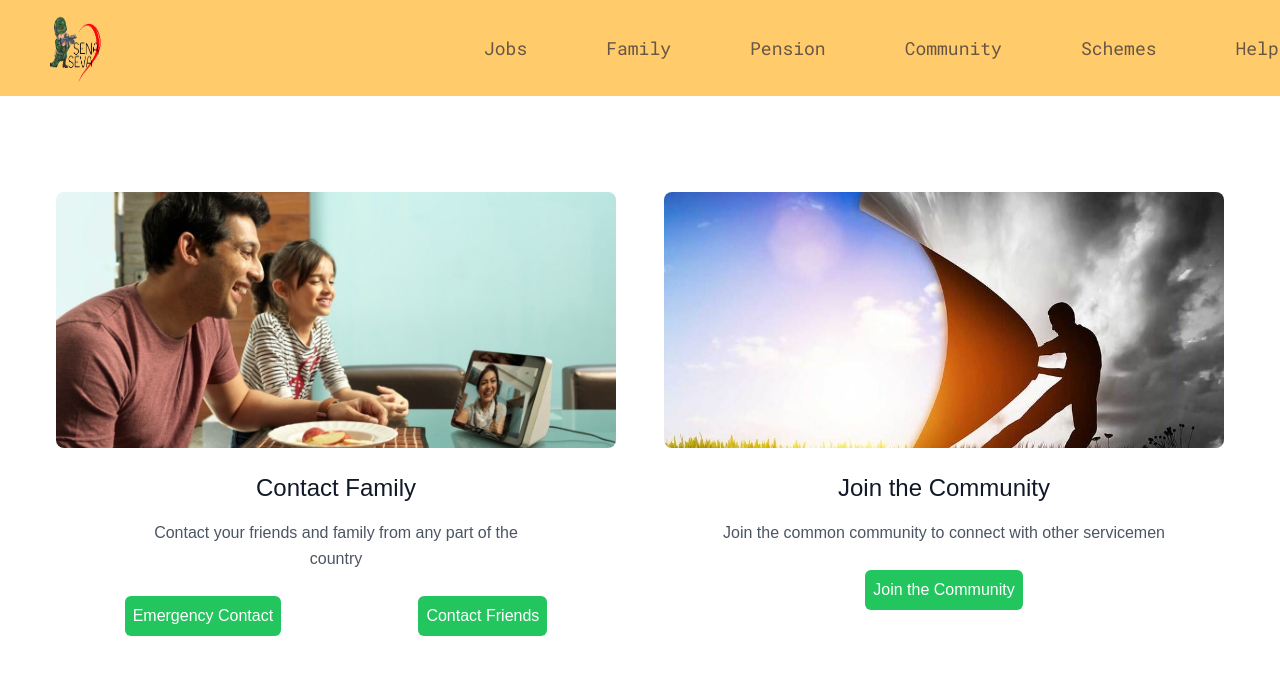
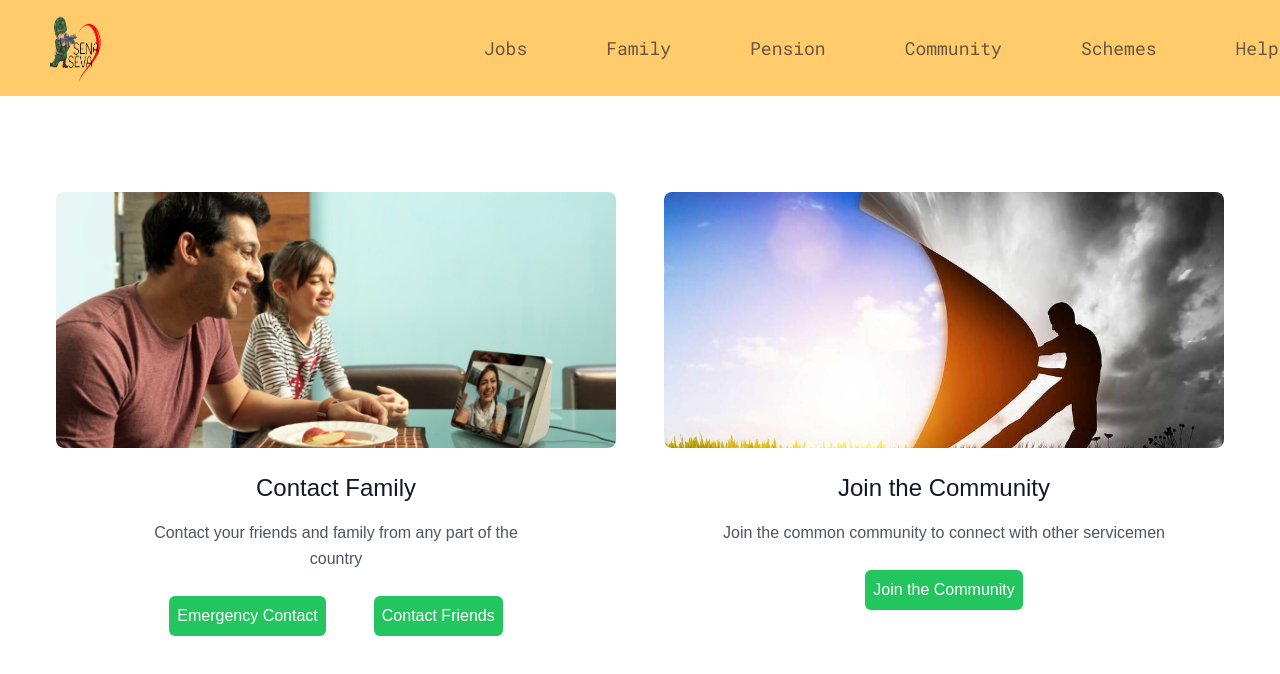
Before and after one commit to Praniket269/Hackniche_Haxxx, a React (Create React App) app: page /novel in a window 1280 px wide. Shown: the top 674 px of the page. Built offline with nearby package versions, Linux system fonts and the light colour scheme.

Commit message:
final pranzi push

```diff
--- a/src/App.js
+++ b/src/App.js
@@ -12,6 +12,7 @@ import React from "react";
 import FamilySupport from "./MyComponents/FamilySupport/FamilySupport.js";
 import PensionScheme from "./MyComponents/PensionScheme";
 import NovelFeature from "./MyComponents/NovelFeature";
+import Footer from './MyComponents/Footer/Footer'
 // import Community from "./MyComponents/Community/Community";
 function App() {
   return (
@@ -42,6 +43,7 @@ function App() {
           </div>
         </div>
       </Router>
+      {/* <Footer/> */}
     </>
   );
 }
--- a/src/MyComponents/Footer.css
+++ b/src/MyComponents/Footer/Footer.css
@@ -1,5 +1,5 @@
 footer{
-    position: absolute;
+    position: sticky;
     bottom: 0;
     width: 100%;
     height: 15%;
--- a/src/MyComponents/HomePage/Footer.css
+++ /dev/null
@@ -1,3 +0,0 @@
-.foot{
-    height: 20vh;
-}
--- a/src/MyComponents/HomePage/Footer.js
+++ /dev/null
@@ -1,8 +0,0 @@
-import React from 'react'
-import'./Footer.css'
-
-export const Footer = () => {
-  return (
-    <div className="foot bg-black text-white text-center">Copyright Team Haxxx</div>
-  )
-}
--- a/src/MyComponents/NovelFeature.js
+++ b/src/MyComponents/NovelFeature.js
@@ -23,11 +23,11 @@ export default function NovelFeature() {
               <p class="leading-relaxed text-base px-20">
                 Contact your friends and family from any part of the country
               </p>
-              <div className="d-flex">
-                <button class="flex mx-auto mt-6 text-white bg-green-500 border-0 py-2 px-2 focus:outline-none hover:bg-green-600 rounded">
-                  Emergency Contact
+              <div className="d-flex justify-content-center">
+                <button class="flex mt-6 text-white bg-green-500 border-0 py-2 px-2 focus:outline-none hover:bg-green-600 rounded mx-4" mx-2>
+                  <a href="https://indianhelpline.com/" target={"_blank"}>Emergency Contact</a>
                 </button>
-                <button class="flex mx-auto mt-6 text-white bg-green-500 border-0 py-2 px-2 focus:outline-none hover:bg-green-600 rounded">
+                <button class="flex mt-6 text-white bg-green-500 border-0 py-2 px-2 focus:outline-none hover:bg-green-600 rounded mx-4">
                   Contact Friends
                 </button>
               </div>
@@ -46,8 +46,7 @@ export default function NovelFeature() {
                 Join the common community to connect with other servicemen
               </p>
               {/* <button type="button" class="btn btn-primary">Emergency Contact</button> */}
-              <button class="flex mx-auto mt-6 text-white bg-green-500 border-0 py-2 px-2 focus:outline-none hover:bg-green-600 rounded">
-                Join the Community
+              <button class="flex mx-auto mt-6 text-white bg-green-500 border-0 py-2 px-2 focus:outline-none hover:bg-green-600 rounded"><a href="https://www.reddit.com/r/IndianArmy/" target={"_blank"}> Join the Community</a>
               </button>
               {/* <button type="button" class="btn btn-success">Join the Community</button> */}
             </div>
--- a/src/MyComponents/footer.js
+++ /dev/null
@@ -1,37 +0,0 @@
-import React from 'react'
-import './Footer.css'
-
-export default function Footer() {
-  return (
-    <div>
-
-<footer class="p-4 bg-white rounded-lg shadow md:flex md:items-center md:justify-between md:p-6 .text-dark">
-    <div className="link">
-    <span class="text-sm text-black-500 sm:text-center dark:text-black-400">© 2023 Sena-Seva™. All Rights Reserved.
-    </span>
-    </div>
-
-    <ul class="flex flex-wrap items-center mt-3 text-sm text-black-500 dark:text-gray-400 sm:mt-0">
-    <div className="link">
-        <li className="mx-4">
-            <a  href="/">Privacy Policy</a>
-        </li>
-        </div>
-        <div className="link">
-        <li className="mx-4">
-           <a href="/">Licensing </a>
-        </li>
-        </div>
-        <div className="link">
-        <li className="mx-4">
-          <a href="/">Contact Us</a>
-        </li>
-        </div>
-    </ul>
-</footer>
-
-
-
-    </div>
-  )
-}
```
